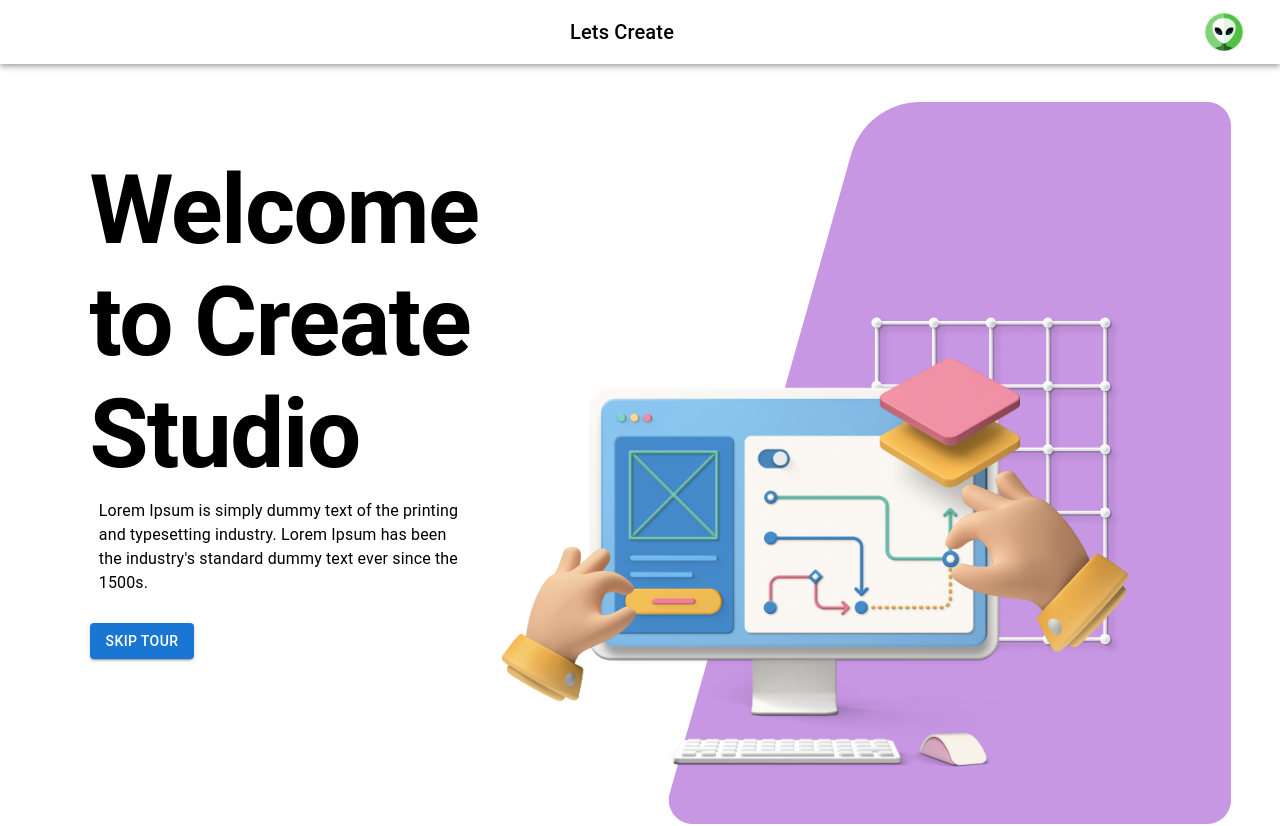
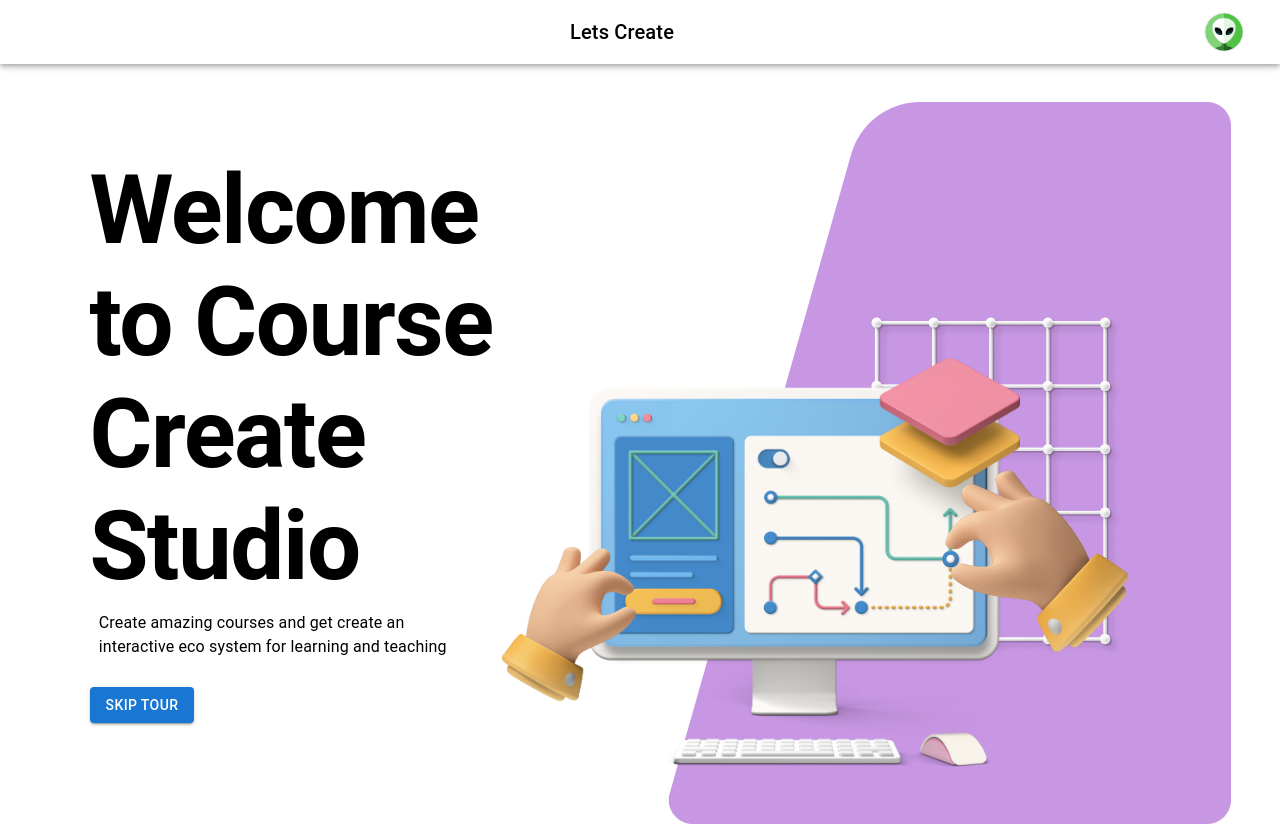
Before and after one commit to gaurav-rajput123/glss.create-studio, a React (Create React App) app: page / in a window 1280 px wide. Shown: the top 826 px of the page. Built offline with nearby package versions, Linux system fonts and the light colour scheme.

Commit message:
11:08 18 feb

```diff
--- a/src/namrata/Fstcntnr.js
+++ b/src/namrata/Fstcntnr.js
@@ -88,13 +88,14 @@
                 Welcome
             </Typography>
             <Typography variant='h1' style={{fontWeight:'700'}}>
-            to Create
+            to Course Create
             </Typography>
             <Typography variant='h1' style={{fontWeight:'700'}}>
             Studio
             </Typography>
             <Typography width={'80%'} padding={'2%'}>
-            Lorem Ipsum is simply dummy text of the printing and typesetting industry. Lorem Ipsum has been the industry's standard dummy text ever since the 1500s.
+            Create amazing courses and get create an interactive eco system for learning and teaching
+
             </Typography>
             <Grid paddingTop={'4%'}>
             <NavLink to={"/create"} style={{
```
